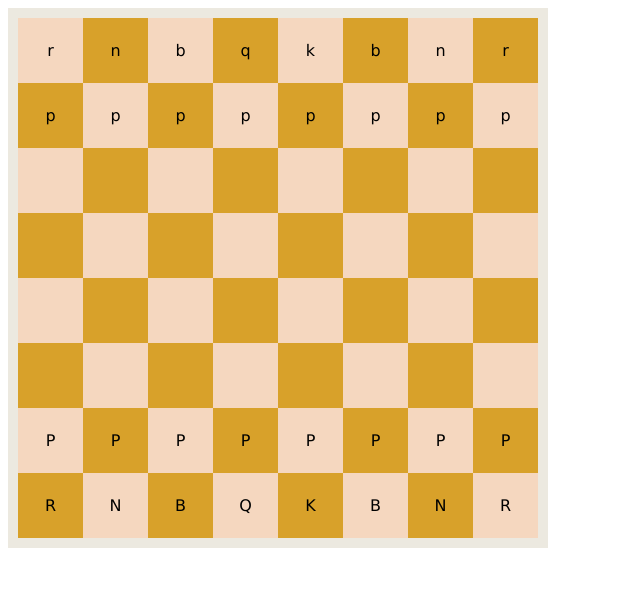
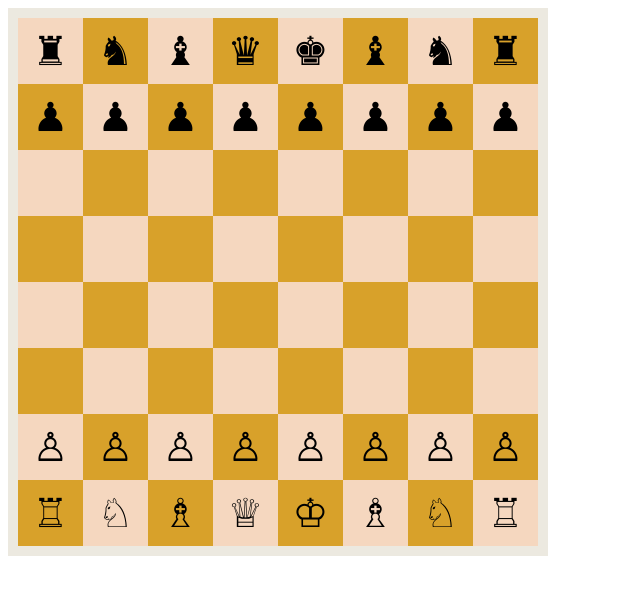
Before and after one commit to maximkaaaa27/chess-javascript, a website built with webpack: page src/index.html in a window 1280 px wide. Shown: the whole page, without its empty margins (0-640 px from the left). Built offline with nearby package versions, Linux system fonts and the light colour scheme.

Commit message:
Add method showFigure

```diff
--- a/src/index.js
+++ b/src/index.js
@@ -19,6 +19,19 @@ class Chess {
     this.showBoard();
   }
 
+  showFigure(FigureArr) {
+      switch(FigureArr) {
+        case 'K' : return '&#9812;'; case 'k' : return '&#9818';
+        case 'Q' : return '&#9813;'; case 'q' : return '&#9819';
+        case 'R' : return '&#9814;'; case 'r' : return '&#9820';
+        case 'B' : return '&#9815;'; case 'b' : return '&#9821';
+        case 'N' : return '&#9816;'; case 'n' : return '&#9822';
+        case 'P' : return '&#9817;'; case 'p' : return '&#9823';
+        default : return '&nbsp;';
+
+      }
+  }
+
 
   showBoard () {
     let board = '<table>';
@@ -29,7 +42,7 @@ class Chess {
           let classBoardTd;
           classBoardTd = (x + y) % 2 ? "white" : "black";
           board += '<td class="'+ classBoardTd +'">';
-          board += this.chessFigureArray[x][y];
+          board += this.showFigure(this.chessFigureArray[x][y]);
           board += '</td>';
         }
         board += '</tr>';
--- a/src/style.css
+++ b/src/style.css
@@ -14,6 +14,7 @@ table {
   width: 45px;
   height: 45px;
   text-align: center;
+  font-size: 40px;
   }
 
   td.black{
```
